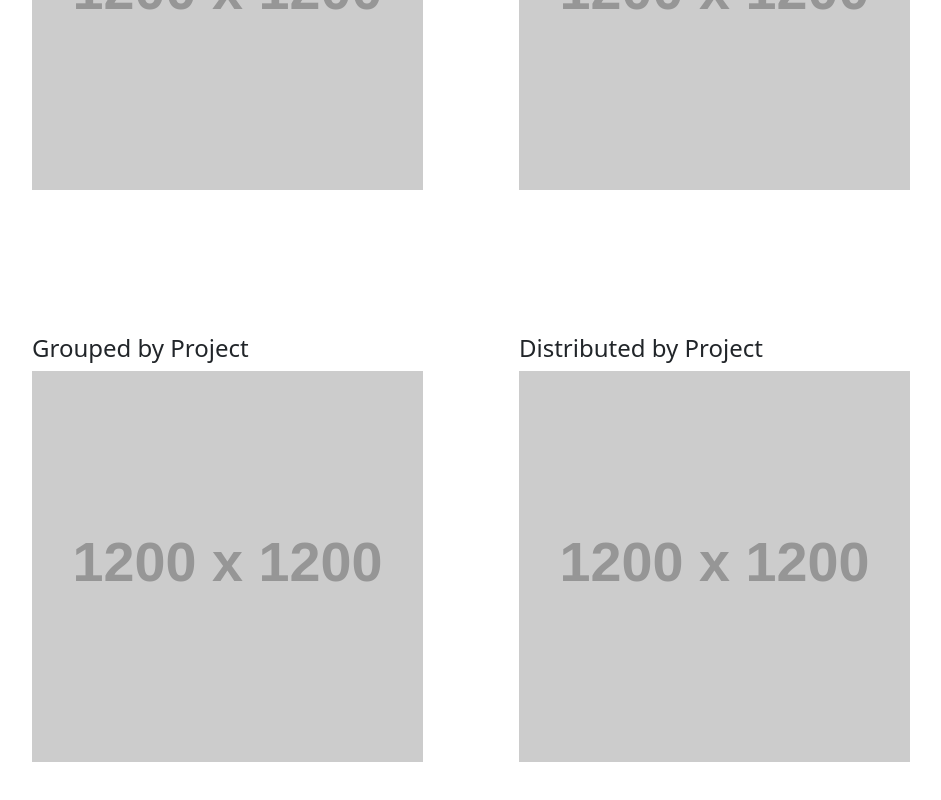
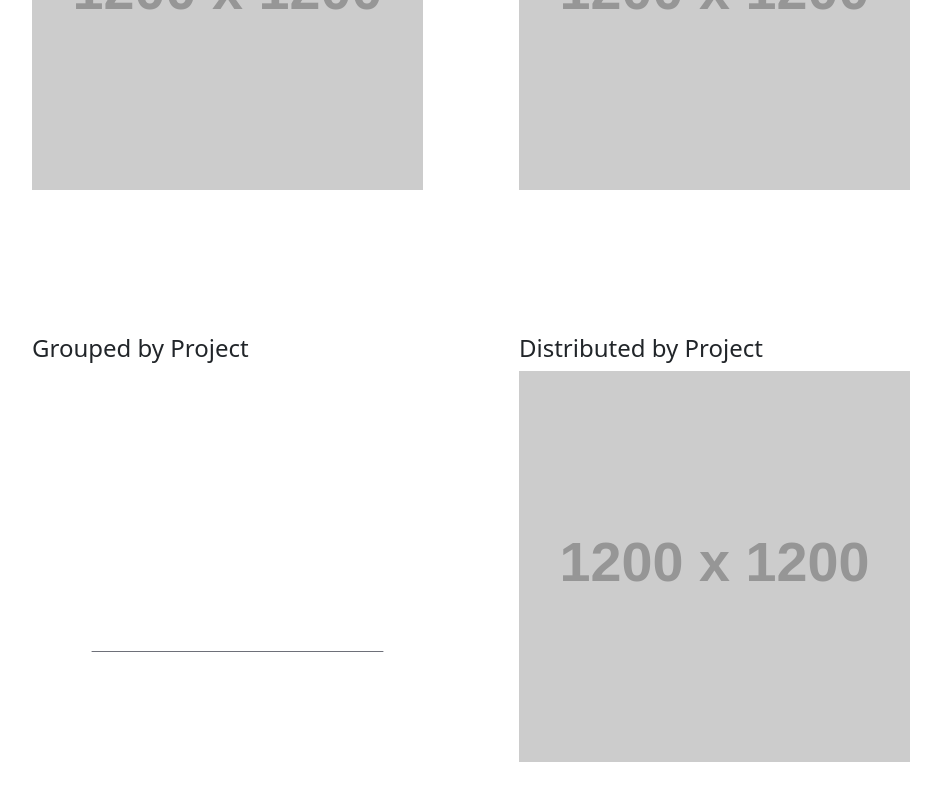
Before and after one commit to iham/MSC_DDB_D6_Abgabe, a React (Create React App) app in the folder receipt/: page /stats in a window 1280 px wide. Shown: the part 628-1428 px from the top of the page, without its empty margins (169-1110 px from the left). Built offline with nearby package versions, Linux system fonts and the light colour scheme.

Commit message:
added first Chart.

```diff
--- a/receipt/src/App.js
+++ b/receipt/src/App.js
@@ -32,7 +32,7 @@ const App = props => {
 
   return (
     <>
-      <nav className="navbar sticky-top navbar-expand-lg navbar-dark bg-dark">
+      <nav className="navbar sticky-top navbar-expand-sm navbar-dark bg-dark">
         <div className="container-fluid">
           <NavLink className="navbar-brand" to="/">Receipt Collector</NavLink>
           <button className="navbar-toggler" type="button" data-bs-toggle="collapse" data-bs-target="#navbarNav" aria-controls="navbarNav" aria-expanded="false" aria-label="Toggle navigation">
--- a/receipt/src/InfoPage.js
+++ b/receipt/src/InfoPage.js
@@ -3,7 +3,7 @@ const InfoPage = (props) => {
         <>
             <header>
                 <hgroup>
-                    <h1>Info Page</h1>
+                    <h1>Information</h1>
                     <h4 className="mb-5">MSC DDB D6</h4>
                 </hgroup>
             </header>
--- a/receipt/src/ReceiptsPage.js
+++ b/receipt/src/ReceiptsPage.js
@@ -15,7 +15,7 @@ const Receipts = (props) => {
             receiptService,
             projectTypes,
             ustTypes,
-            10
+            1000
         )
         setReceipts([...receiptService.receipts]);
         receiptStorageService.save();
--- a/receipt/src/StatsPage.js
+++ b/receipt/src/StatsPage.js
@@ -1,8 +1,16 @@
 import { useOutletContext } from "react-router-dom";
+import KPIBarChartGroupedByProject from "./component/KPIBarChartGroupedByProject";
+
+import {receiptsGroupedAndSummedByDates, receiptsGroupedAndSummedByMonths, receiptsGroupedAndSummedByProjects, receiptsGroupedAndPercentagedByProjects} from './services/ReceiptStatsService';
 
 const StatsPage = (props) => {
     const [projectTypes, ustTypes, receiptService, receiptStorageService, receipts, setReceipts] = useOutletContext();
 
+    const ressGroupedAndSummedByDate = receiptsGroupedAndSummedByDates(receipts);
+    const resGroupedAndSummedByMonths = receiptsGroupedAndSummedByMonths(receipts);
+    const resGroupedAndSummedByProjects = receiptsGroupedAndSummedByProjects(receipts);
+    // const receiptsGroupedAndPercentagedByProjects = receiptsGroupedAndPercentagedByProjects(receipts);
+    // debugger;
     return (
         <>
             <header>
@@ -31,7 +39,7 @@ const StatsPage = (props) => {
                         </div>
                         <div className="col-md-6 p-md-5">
                             <h4>Grouped by Project</h4>
-                            <img src="https://via.placeholder.com/1200x1200/cccccc/969696?text=Graph" className="img-fluid" alt=""></img>
+                            <KPIBarChartGroupedByProject groupedData={resGroupedAndSummedByProjects}/>
                         </div>
                         <div className="col-md-6 p-md-5">
                             <h4>Distributed by Project</h4>
--- /dev/null
+++ b/receipt/src/component/KPIBarChartGroupedByProject.js
@@ -0,0 +1,35 @@
+import ReactEcharts from "echarts-for-react";
+
+
+const KPIBarChartGroupedByProject = props => {
+  const {groupedData} = props;
+  const options = {
+    grid: { top: 20, right: 40, bottom: 20, left: 60 },
+    xAxis: {
+      type: "category",
+      data: Object.keys(groupedData),
+    },
+    yAxis: {
+      type: "value"
+    },
+    series: [
+      {
+        type: "bar",
+        smooth: true,
+        data: Object.values(groupedData).map(item => item.toFixed(2)),
+      }
+    ],
+    tooltip: {
+      trigger: "axis"
+    }
+  }
+
+  return (
+    <ReactEcharts
+      option={options}
+    />
+  )
+
+};
+
+export default KPIBarChartGroupedByProject;
--- /dev/null
+++ b/receipt/src/services/ReceiptStatsService.js
@@ -0,0 +1,37 @@
+export const receiptsGroupedAndSummedByDates = (receipts) => {
+    return receipts.reduce((date, receipt) => {
+        const {receiptDate} = receipt;
+        const dateKey = receiptDate.setHours(0,0,0,0);
+        date[dateKey] = date[dateKey] || 0;
+        date[dateKey] += receipt.netVal;
+        return date;
+    }, {});
+};
+
+export const receiptsGroupedAndSummedByMonths = (receipts) => {
+    return receipts.reduce((dates, receipt) => {
+        const {receiptDate} = receipt;
+        const dateKey = `${receiptDate.getFullYear()}.${receiptDate.getMonth()+1}`;
+        dates[dateKey] = dates[dateKey] || 0;
+        dates[dateKey] += receipt.netVal;
+        return dates;
+    }, {});
+}
+
+export const receiptsGroupedAndSummedByProjects = (receipts) => {
+    return receipts.reduce((projects, receipt) => {
+        const {project} = receipt;
+        projects[project] = projects[project] || 0;
+        projects[project] += receipt.netVal;
+        return projects;
+    }, {});
+}
+
+export const receiptsGroupedAndPercentagedByProjects = (receipts) => {
+    return receipts.reduce((projects, receipt) => {
+        const {project} = receipt;
+        projects[project] = projects[project] || {};
+        projects[project] = receipt.netVal;
+        return projects;
+    }, {});
+}
--- a/receipt/src/services/SampleDataService.js
+++ b/receipt/src/services/SampleDataService.js
@@ -5,7 +5,7 @@ import Receipt from '../data/Receipt';
 const SampleDataService = (receiptService, projectTypes, ustTypes, amount) => {
     const dateMax = new Date();
     let dateMin = new Date();
-    dateMin.setFullYear(dateMin.getFullYear() - 3);
+    dateMin.setFullYear(dateMin.getFullYear() - 2);
     for (let i = 0; i < amount; i++) {
         let randomProject = projectTypes[
             Math.floor(Math.random()*projectTypes.length)
```
Also changed, not shown: receipt/src/services/ReceiptSortService.js (deleted, +0 -26 lines), receipt/public/manifest.json.
